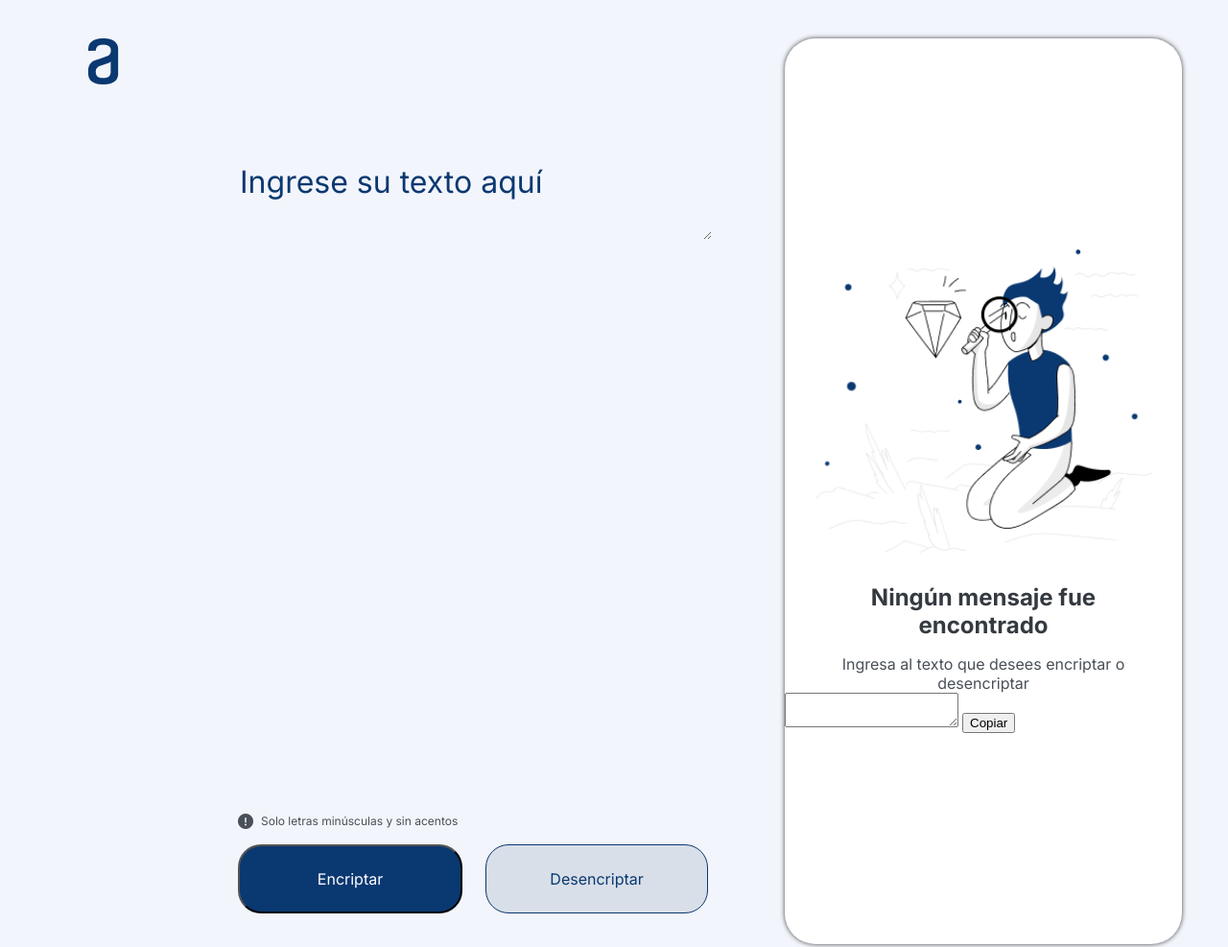
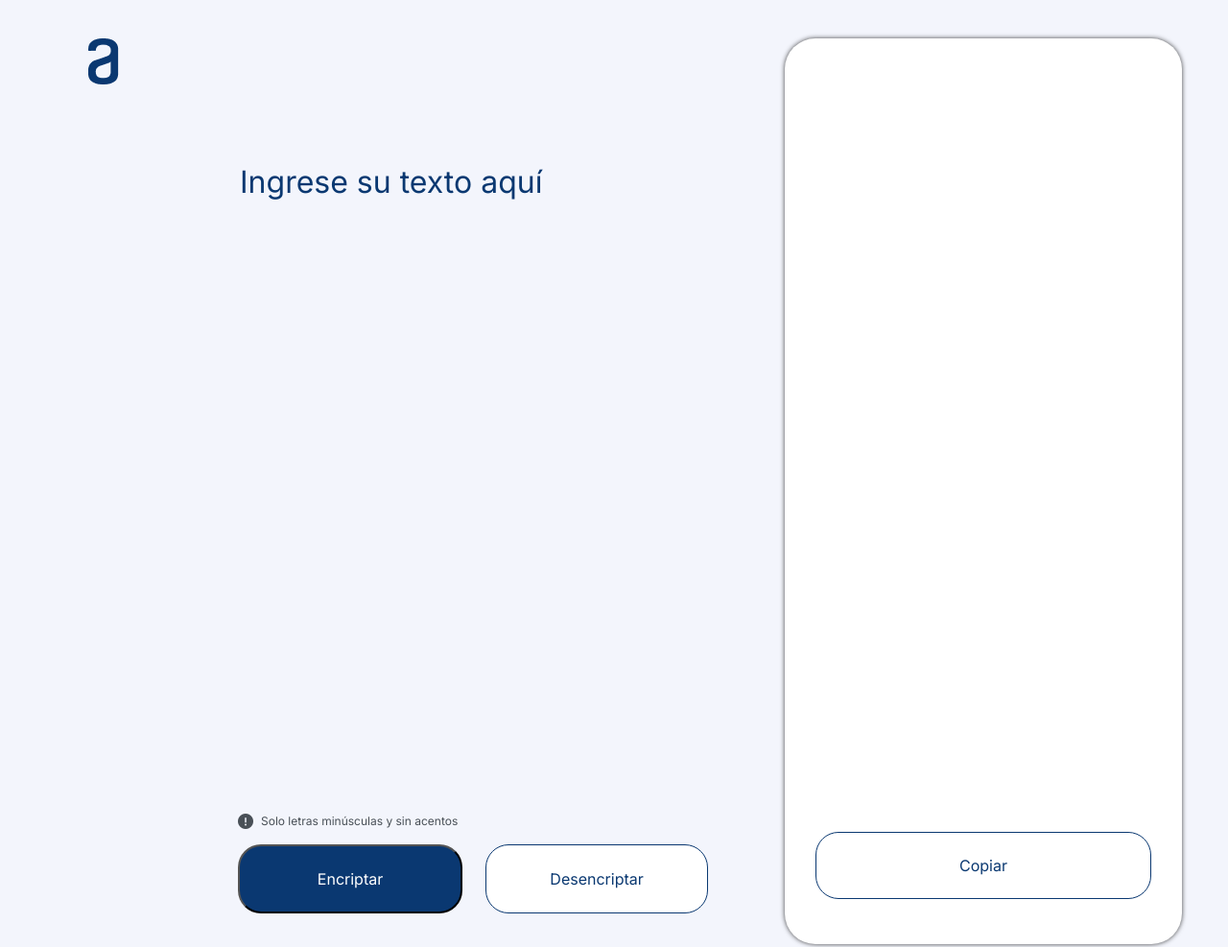
Before and after one commit to JFVela/Decodificar-Texto, a plain HTML site: page index.html in a window 1280 px wide. Shown: the top 987 px of the page at 96% size. Drawn offline with Linux system fonts and the light colour scheme.

Commit message:
Update style.css

```diff
--- a/style.css
+++ b/style.css
@@ -57,7 +57,7 @@
     width: calc(100% + (2 / 3 * 100%));
 }
 
-.contenido__principal__grupo{
+.contenido__principal__grupo {
     margin-top: 128px;
     display: flex;
     flex-direction: column;
@@ -73,7 +73,9 @@
     background-color: #ffffff00;
     max-width: 680px;
     min-width: 100%;
-  min-height: 48px;
+
+    resize: none;
+    height: 80%;
 }
 
 .textoIngresado::placeholder {
@@ -121,8 +123,12 @@
     font-weight: 400;
 }
 
+.contenido__botones__cifrar:hover {
+    background-color: var(--dark-blue-400);
+}
+
 .contenido__botones__descifrar {
-  background-color: #d8dfe8;
+    background-color: var(--blanco);
     color: var(--dark-blue-300);
     width: 50%;
     border-radius: 1.5rem;
@@ -133,6 +139,10 @@
     font-family: var(--texto-inter);
     font-size: 1rem;
     font-weight: 400;
+}
+
+.contenido__botones__descifrar:hover {
+    background-color: var(--light-blue-200);
 }
 
 .contenido__secundario {
@@ -149,6 +159,8 @@
     display: flex;
     flex-direction: column;
     gap: 32px;
+    /*Oculta el elemento y el espacio colapsa*/
+    display: none;
 }
 
 .contenido__secundario__grupo__texto {
@@ -173,3 +185,41 @@
     color: var(--gray-400);
     margin: 0;
 }
+
+.contenido__secundario__resultado {
+    display: flex;
+    flex-direction: column;
+    margin: 2rem;
+    justify-content: space-between;
+    height: 90%;
+
+}
+
+.contenido__secundario__resultado__texto {
+    font-family: var(--texto-inter);
+    font-size: 1.5rem;
+    font-weight: 400;
+    color: var(--gray-400);
+    border: none;
+
+    resize: none;
+    height: 87%;
+}
+
+.boton__copiar {
+    width: 100%;
+    padding: 1.5rem;
+    border-radius: 1.5rem;
+    border-color: var(--dark-blue-300);
+    border-style: solid;
+    border-width: 1px;
+    background-color: var(--blanco);
+    color: var(--dark-blue-300);
+    font-family: var(--texto-inter);
+    font-size: 1rem;
+    font-weight: 400;
+}
+
+.boton__copiar:hover {
+    background-color: var(--light-blue-200);
+}
```
Lines whose indentation alone changed are shown as unchanged.
